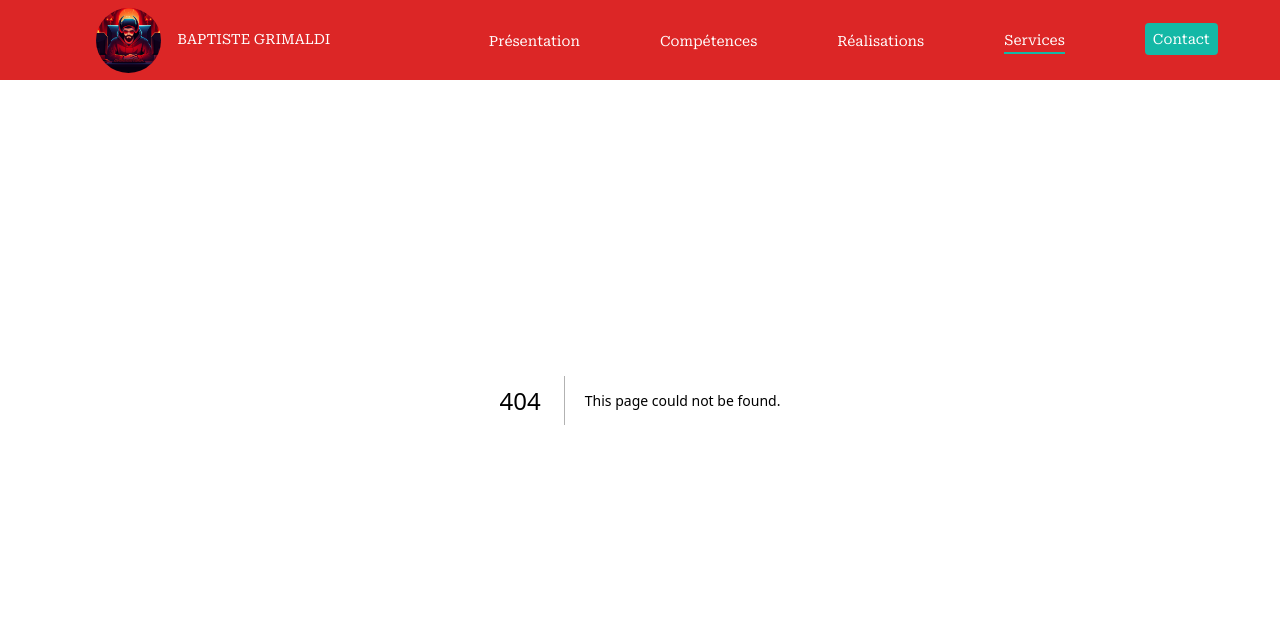
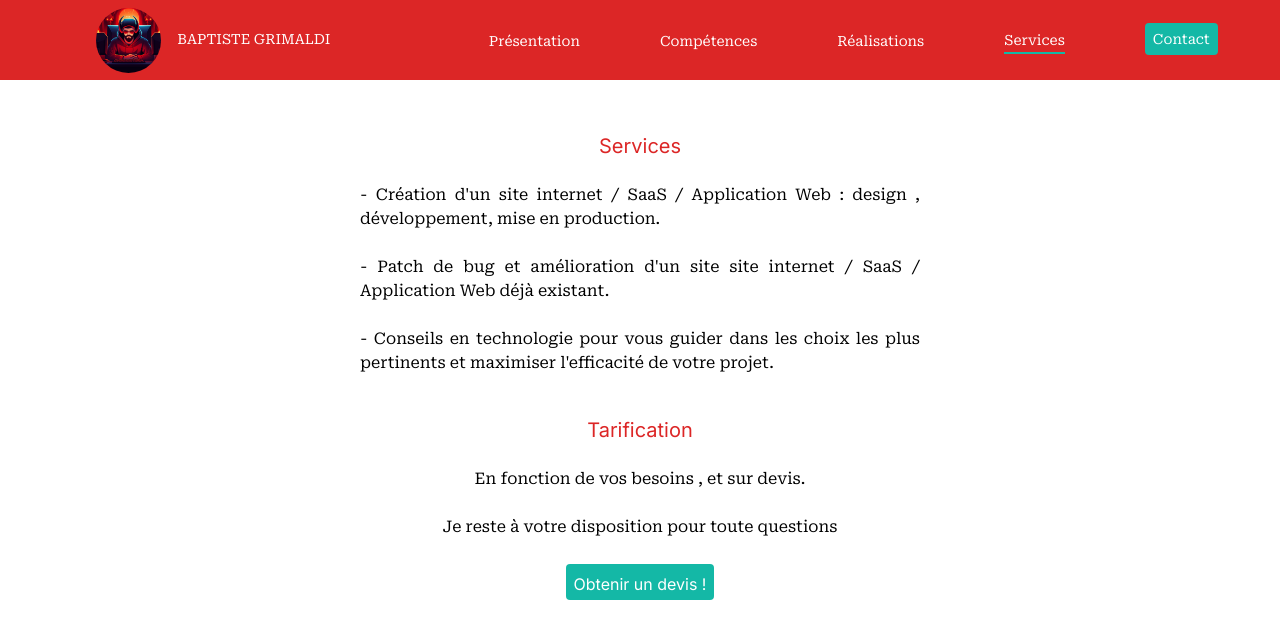
Before and after one commit to BaptisteGrimaldi/portefolioNextJs, a Next.js app: page /services in a window 1280 px wide. Before the commit this address had no page. Shown: the top 638 px of the page. Built offline with nearby package versions, Linux system fonts and the light colour scheme.

Commit message:
contact et services presque done

```diff
--- a/src/app/presentation/page.tsx
+++ b/src/app/presentation/page.tsx
@@ -3,6 +3,7 @@ import Image from 'next/image';
 import Temoignage from '../../components/presentation/Temoignage';
 import { downloadFile } from '../../utils/downloadFile';
 import React, { useState } from 'react';
+import Link from 'next/link';
 
 const Presentation = () => {
     const temoignages = [
@@ -56,12 +57,10 @@ const Presentation = () => {
                         <br />
                         <p>Je souhaite travailler avec des start-ups , des TPE ou des PME car j&apos;apprécie beaucoup la culture entrepreneuriale, qui offre un terrain propice à une prise de responsabilités et à l&apos;autonomie.</p>
                         <br />
-                        <p>
-                        Hormis cela, j&apos;aime beaucoup l&apos;économie et les marchés financiers. J&apos;apprécie également les jeux vidéo, particulièrement Civilization 6, ainsi que le jeu de cartes Magic: The Gathering.
-                        </p>
+                        <p>Hormis cela, j&apos;aime beaucoup l&apos;économie et les marchés financiers. J&apos;apprécie également les jeux vidéo, particulièrement Civilization 6, ainsi que le jeu de cartes Magic: The Gathering.</p>
                     </div>
                     <div className="boutonCyanCss cursor-pointer hover:scale-105">
-                        <p>Contactez-moi !</p>
+                        <Link href={'./contact'}>Contactez-moi !</Link>
                     </div>
                 </div>
             </div>
--- /dev/null
+++ b/src/app/services/page.tsx
@@ -0,0 +1,25 @@
+import Link from 'next/link';
+import React from 'react';
+
+const Service = () => {
+    return (
+        <div className="mt-28 flex flex-col">
+            <div className="textP mx-auto flex max-w-[600px] flex-col space-y-6 p-5 text-justify">
+                <h1 className="textH1 text-center text-red-600">Services</h1>
+                <p>- Création d&apos;un site internet / SaaS / Application Web : design , développement, mise en production.</p>
+                <p>- Patch de bug et amélioration d&apos;un site site internet / SaaS / Application Web déjà existant.</p>
+                <p>- Conseils en technologie pour vous guider dans les choix les plus pertinents et maximiser l&apos;efficacité de votre projet.</p>
+            </div>
+            <div className="textP mx-auto flex max-w-[600px] flex-col items-center space-y-6 p-5">
+                <h1 className="textH1 text-center text-red-600">Tarification</h1>
+                <p>En fonction de vos besoins , et sur devis.</p>
+                <p>Je reste à votre disposition pour toute questions</p>
+                <div className="boutonCyanCss cursor-pointer hover:scale-105">
+                    <Link href={'./contact'}>Obtenir un devis !</Link>
+                </div>
+            </div>
+        </div>
+    );
+};
+
+export default Service;
--- a/src/components/navBar/NavBarBureau.tsx
+++ b/src/components/navBar/NavBarBureau.tsx
@@ -1,6 +1,6 @@
 import Image from 'next/image';
 import Link from 'next/link';
-import { useState } from 'react';
+import { useEffect, useState } from 'react';
 import { demandeSwitchNavBar } from '@/components/navBar/function/demandeSwitchNavBar';
 import { usePathname, useRouter } from 'next/navigation';
 
@@ -19,6 +19,12 @@ const NavBarBureau = (props: Props) => {
         setActiveTab(tab);
         router.push(`http://localhost:3000/${tab}`);
     }
+
+    useEffect(() => {
+        if (pathname === '/contact') {
+            setActiveTab('/contact');
+        }
+    }, [pathname]);
 
     if (props.visible) {
         return (
@@ -63,8 +69,10 @@ const NavBarBureau = (props: Props) => {
                                     <Link href="./services">Services</Link>
                                 </p>
                             </div>
-                            <div className="mb-1 cursor-pointer rounded bg-teal-500 px-2 pb-1 pt-2 text-white hover:scale-105">
-                                <p>Contact</p>
+                            <div className={`${activeTab === '/contact' ? '' : ''} mb-1 cursor-pointer rounded bg-teal-500 px-2 pb-1 pt-2 text-white hover:scale-105`} onClick={() => handleTabClick('/contact')}>
+                                <p className="cursor-pointer hover:scale-105 hover:opacity-50">
+                                    <Link href="./contact">Contact</Link>
+                                </p>
                             </div>
                         </div>
                     </div>
```
Also changed, not shown: src/app/contact/page.tsx (added, +24 -0 lines), public/assetContact/baptisteGrimaldi.webp (added), public/assetContact/logoCalendly.webp (added).
